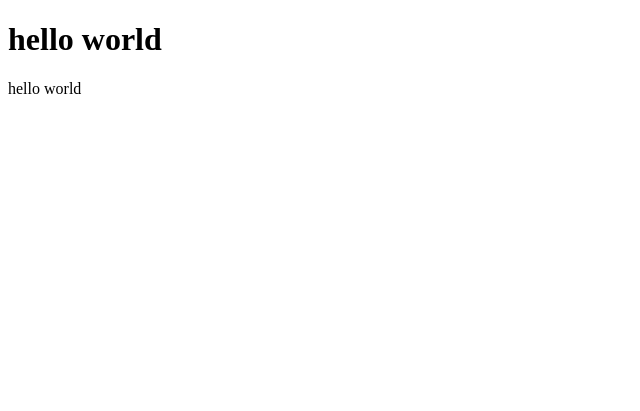
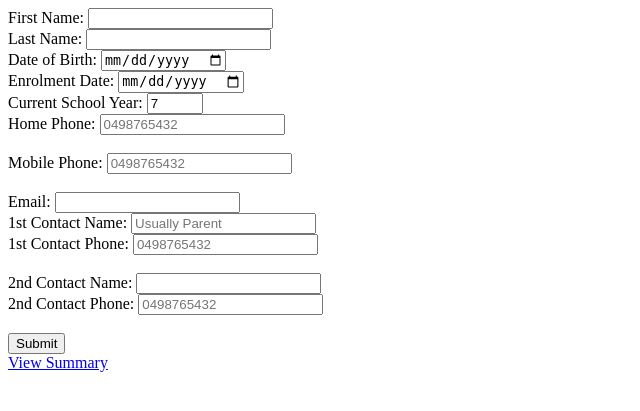
Before and after one commit to NALZA/Majestic_Enroller, a PHP site: page / in a window 1280 px wide. Shown: the top 411 px of the page, without its empty margins (0-640 px from the left). Run offline with PHP 8.4, Linux system fonts and the light colour scheme.

Commit message:
Created form to allow enrollment of students

```diff
--- /dev/null
+++ b/db.php
@@ -0,0 +1,41 @@
+<?php
+class db
+{
+    const SERVERNAME = "localhost";
+    const USERNAME = "root";
+    const PASSWORD = "";
+    const DBNAME = "majestic_enroller_db";
+
+    function getStudents()
+    {
+    }
+
+    function addStudent(
+        $fName,
+        $lName,
+        $dob,
+        $enrollmentDate,
+        $currentSchoolYear,
+        $homePhone,
+        $mobilePhone,
+        $email,
+        $contactName1,
+        $contactPhone1,
+        $contactName2,
+        $contactPhone2
+    ) {
+        try {
+            $conn = new mysqli(self::SERVERNAME, self::USERNAME, self::PASSWORD, self::DBNAME);
+            if ($conn->connect_error) {
+                die("Connection failed: " . $conn->connect_error);
+            }
+            $stmt = $conn->prepare("INSERT INTO student (fName, lName, dob, enrollmentDate, currentSchoolYear, homePhone, mobilePhone, email, contactName1, contactPhone1, contactName2, contactPhone2) VALUES (?, ?, ?, ?, ?, ?, ?, ?, ?, ?, ?, ?)");
+            $stmt->bind_param("ssssssissisi", $fName, $lName, $dob, $enrollmentDate, $currentSchoolYear, $homePhone, $mobilePhone, $email, $contactName1, $contactPhone1, $contactName2, $contactPhone2);
+            $stmt->execute();
+            $stmt->close();
+        } catch (PDOException $e) {
+            echo 'ERROR!';
+            print_r($e);
+        }
+    }
+}
--- a/index.php
+++ b/index.php
@@ -7,10 +7,30 @@
 </head>
 
 <body>
-    <h1>hello world</h1>
-    <?php
-    echo 'hello world';
-    ?>
+    <div id="enroll-form">
+        <form action="index.php" method="post">
+            <label>First Name: </label> <input type="text" name="fname" required><br>
+            <label>Last Name: </label> <input type="text" name="lname" required><br>
+            <label>Date of Birth: </label> <input type="date" name="dateOfBirth" max="<?php echo date("Y/m/d") ?>" min="2000-01-01" required><br>
+            <label>Enrolment Date: </label> <input type="date" name="enrolmentDate" max="<?php echo date("Y/m/d") ?>" required><br>
+            <label>Current School Year:</label> <input type="number" name="currentYear" value="7" min="7" max="12" required><br>
+            <label>Home Phone: </label> <input type="tel" id="phone" name="hPhone" placeholder="0498765432" pattern="[0-9]{2}[0-9]{4}[0-9]{4}" required><br><br>
+            <label>Mobile Phone: </label> <input type="tel" id="phone" name="mPhone" placeholder="0498765432" pattern="[0-9]{2}[0-9]{4}[0-9]{4}" required><br><br>
+            <label>Email: </label> <input type="email" id="email" name="email" required><br>
+            <label>1st Contact Name: </label> <input type="text" name="contactName1" placeholder="Usually Parent" required><br>
+            <label>1st Contact Phone:</label> <input type="tel" id="phone" name="contactPhone1" placeholder="0498765432" pattern="[0-9]{2}[0-9]{4}[0-9]{4}" required><br><br>
+            <label>2nd Contact Name: </label><input type="text" name="contactName2" required><br>
+            <label>2nd Contact Phone: </label><input type="tel" id="phone" name="contactPhone2" placeholder="0498765432" pattern="[0-9]{2}[0-9]{4}[0-9]{4}" required><br><br>
+            <input type="submit">
+        </form>
+        <a href="summary.php">View Summary</a>
+    </div>
+    <?php include 'db.php';
+    if (isset($_POST['fname'])) {
+        $db = new db();
+        $db->addStudent($_POST['fname'], $_POST['lname'], $_POST['dateOfBirth'], $_POST['enrolmentDate'], $_POST['currentYear'], $_POST['hPhone'], $_POST['mPhone'], $_POST['email'], $_POST['contactName1'], $_POST['contactPhone1'], $_POST['contactName2'], $_POST['contactPhone2']);
+    } ?>
 </body>
 
+
 </html>
```
